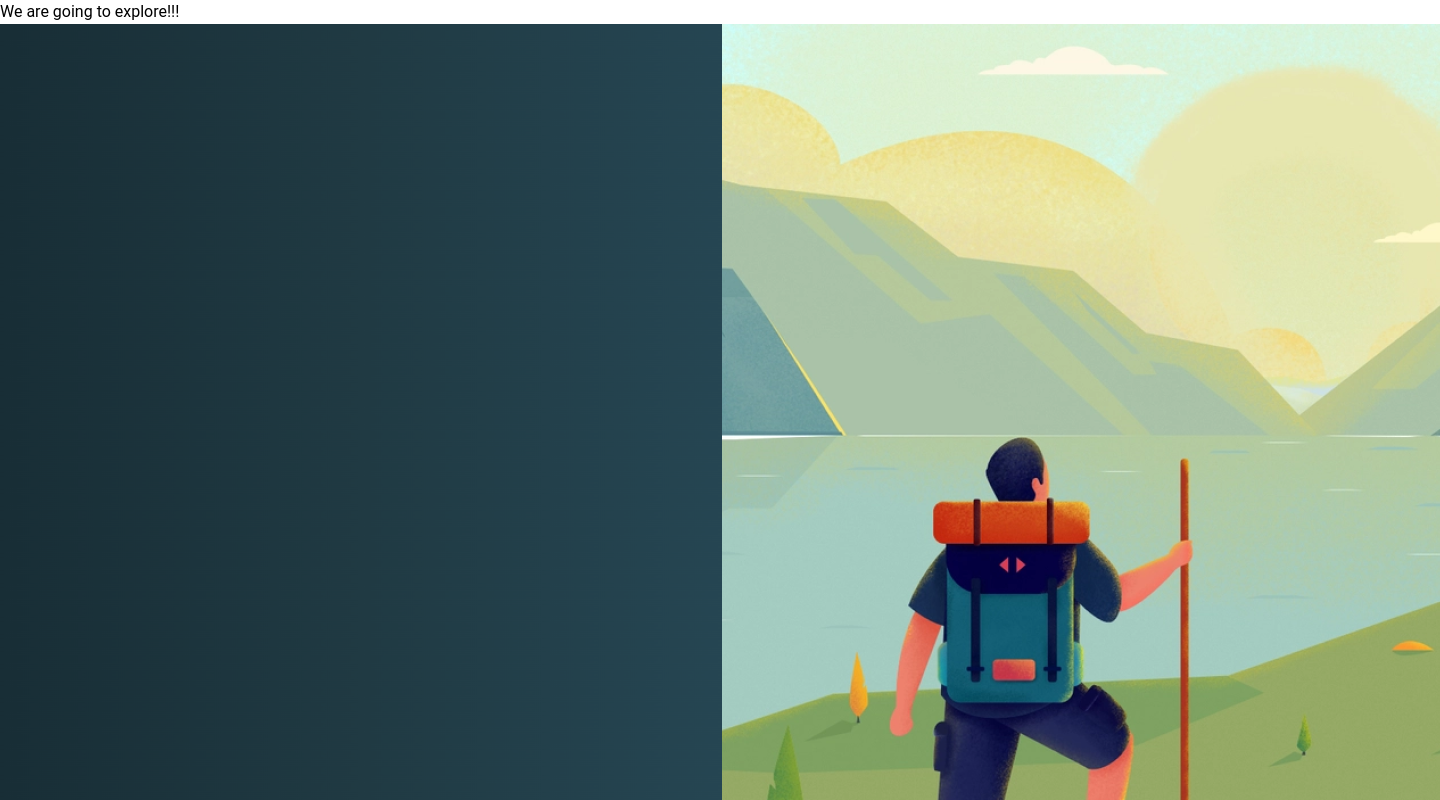
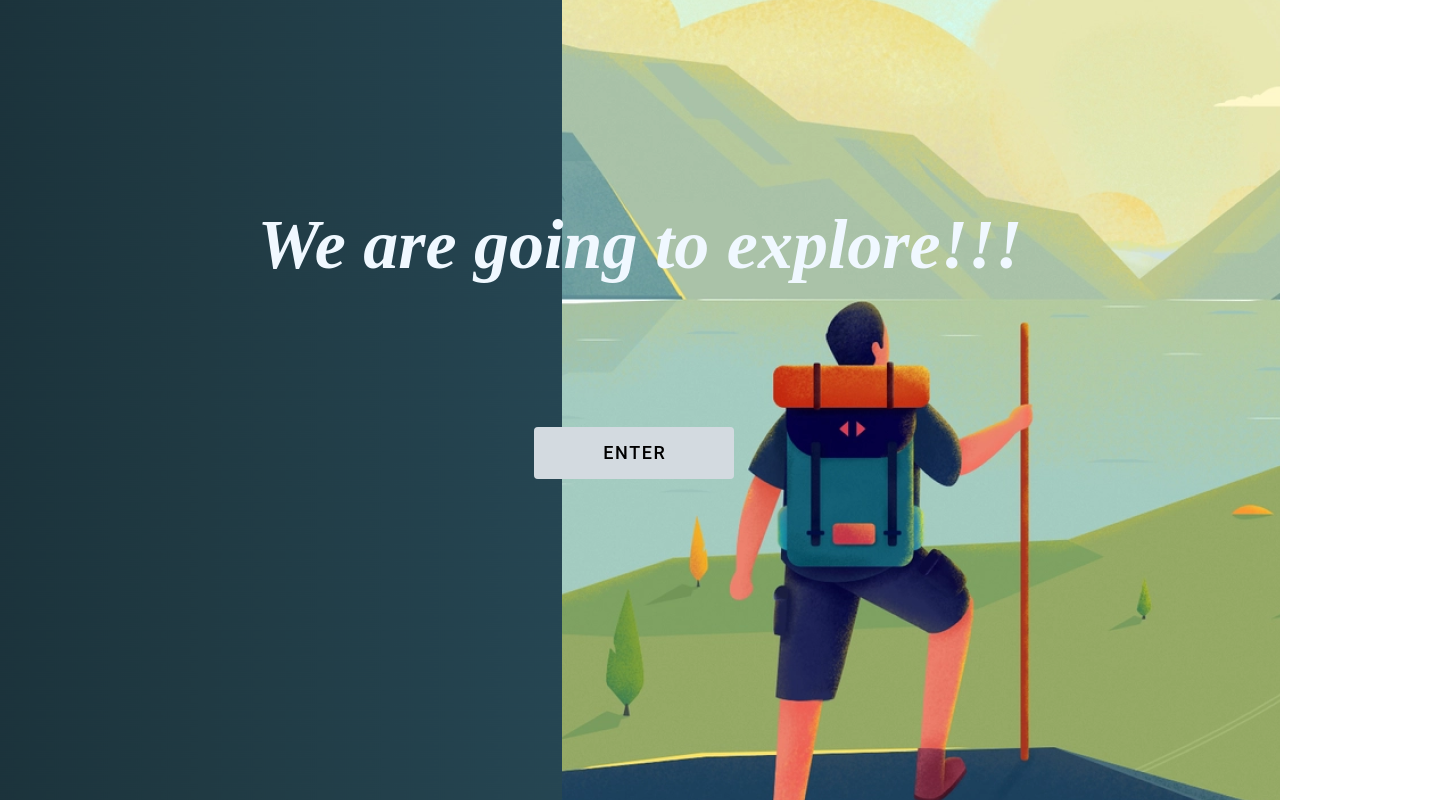
Before and after one commit to Carol21d/Personal-Project, a Vue app in the folder src/main/frontend/: page / in a window 1280 px wide. Shown: the top 800 px of the page, 1440 px wide, since content can reach past the window. Built offline with nearby package versions, Linux system fonts and the light colour scheme.

Commit message:
added styles in desktop

```diff
--- a/src/main/frontend/package.json
+++ b/src/main/frontend/package.json
@@ -10,6 +10,7 @@
   },
   "dependencies": {
     "pinia": "^2.0.32",
+    "sass": "^1.59.3",
     "vue": "^3.2.47",
     "vue-router": "^4.1.6",
     "vuetify": "^3.1.10"
--- a/src/main/frontend/src/views/LandingView.vue
+++ b/src/main/frontend/src/views/LandingView.vue
@@ -1,14 +1,56 @@
 <script></script>
 <template>
-  <main class="wrapper">
-
-      <p  class="wrapper__title">We are going to explore!!!</p>
-      <img src="../assets/images/background--img.png" alt="background--image" />
-
-      <div class="d-flex justify-space-between">
-        <v-btn variant="tonal">Enter</v-btn>
+  <main>
+    <div class="wrapper-container">
+      <p>We are going to explore!!!</p>
+      <div class="wrapper--btn d-flex justify-space-between">
+        <v-btn variant="tonal" color="black" size="x-large" class="btn--enter"
+          >ENTER</v-btn
+        >
       </div>
-
+    </div>
   </main>
 </template>
-<style lang="scss" scoped></style>
+<style lang="scss" scoped>
+main {
+  background-image: url("../assets/images/background--img.png");
+  width: 100%;
+  background-position: 100%;
+  background-size: center/100%;
+  height: 100vh;
+  display: flex;
+  flex-direction: column;
+  justify-content: center;
+  align-items: center;
+
+  .wrapper-container {
+    display: flex;
+    justify-content: center;
+    align-items: center;
+    flex-direction: column;
+    p {
+      position: relative;
+      bottom: 130px;
+      color: aliceblue;
+      font-family: Kalam;
+      font-size: 70px;
+      font-style: italic;
+      font-weight: 600;
+    }
+
+    .wrapper--btn {
+      .btn--enter {
+        position: relative;
+        right: 6px;
+        background-color: aliceblue;
+        width: 25vh;
+      }
+    }
+  }
+
+  @media (min-width: 390px){
+
+
+  }
+}
+</style>
```
Also changed, not shown: 1 other file (tests, documents, lock files or other folders).
